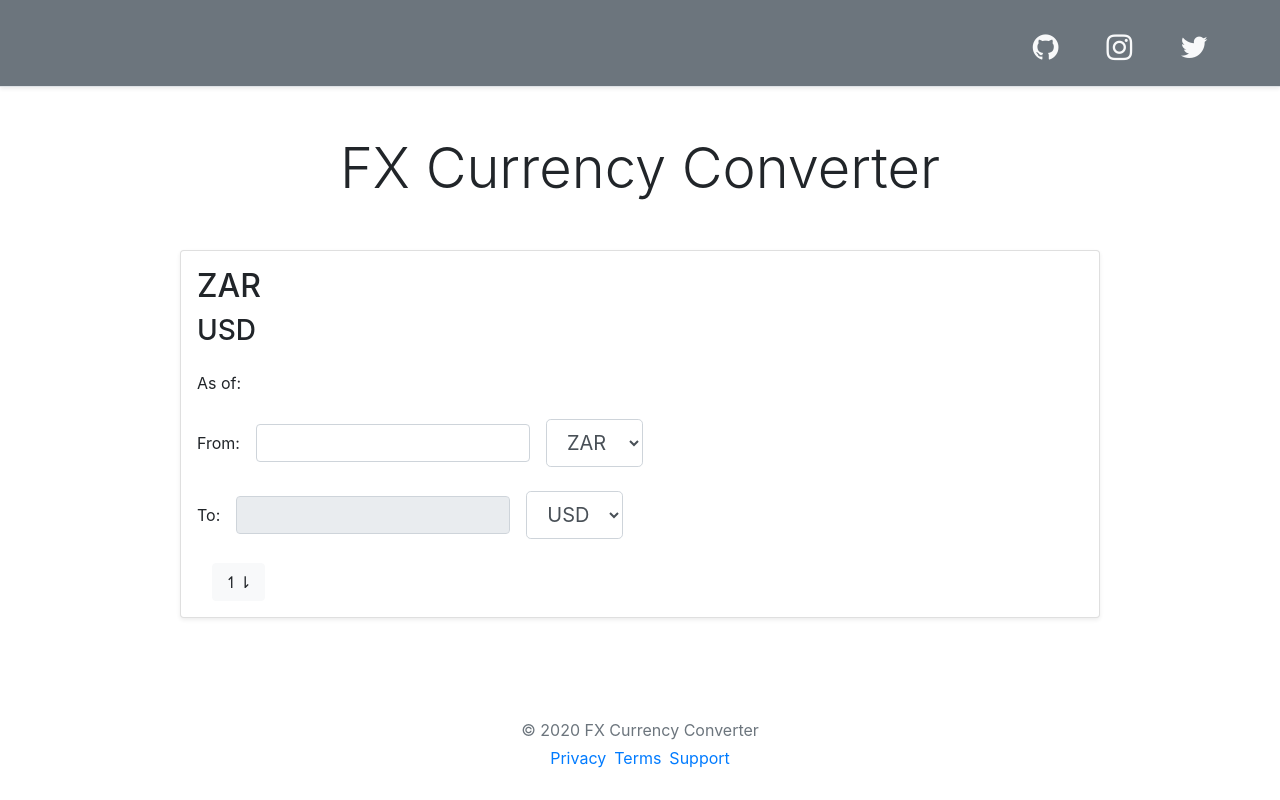
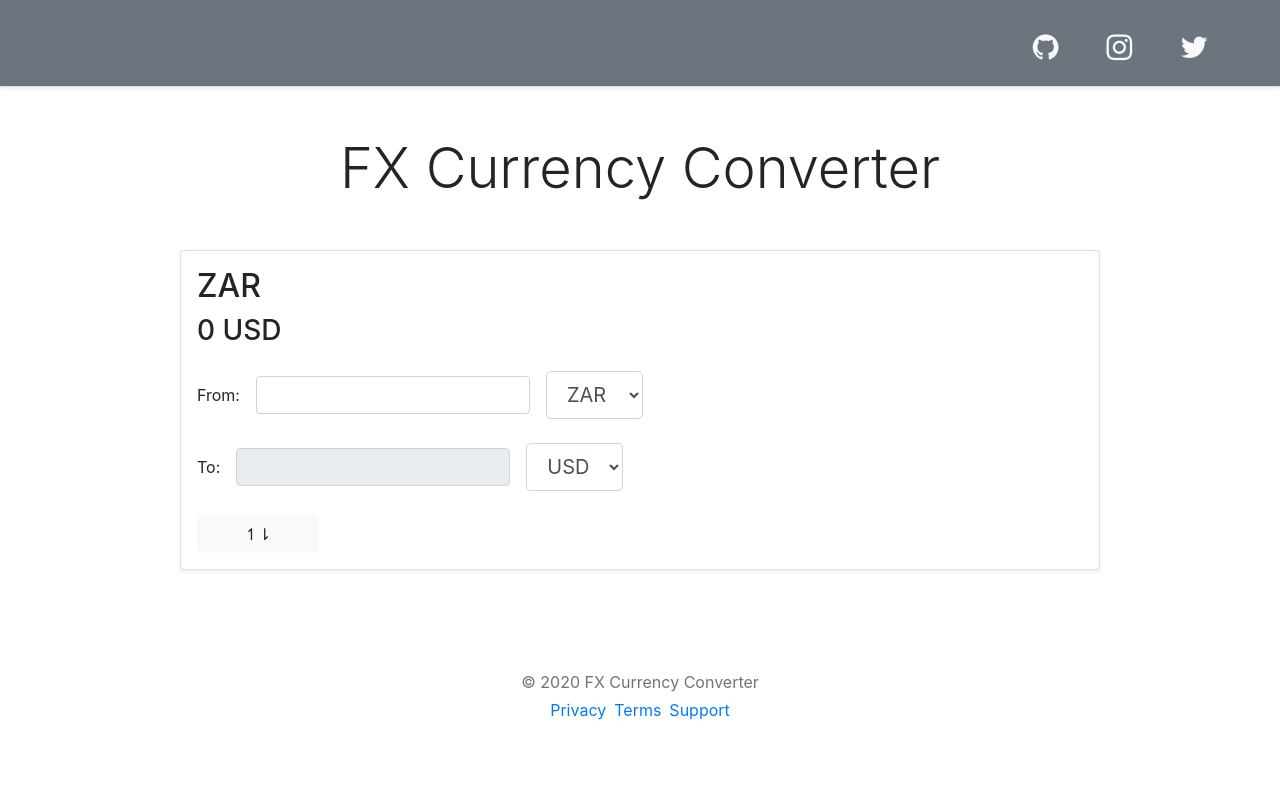
Before and after one commit to tinashe-88/fx-currency-converter, a React (Create React App) app: page / in a window 1280 px wide. Built offline with nearby package versions, Linux system fonts and the light colour scheme.

Commit message:
swap button updated and functional

```diff
--- a/src/components/form/form.component.jsx
+++ b/src/components/form/form.component.jsx
@@ -39,15 +39,32 @@ class Form extends Component {
             fetch(`https://api.exchangeratesapi.io/latest?base=${this.state.base}`)
                 .then(res => res.json())
                 .then(data => {
-                    const date = data.dates
+                    const date = data.date
                     const result = (data.rates[this.state.convertTo] * this.state.amount).toFixed(2)
 
                     this.setState({
-                        result, date
+                        result,
+                        date
                     })
                 })
         }
 
+    }
+
+    handleSwap = e => {
+        const base = this.state.base
+        const convertTo = this.state.convertTo
+
+        e.preventDefault()
+        this.setState(
+            {
+                convertTo: base,
+                base: convertTo,
+                result: null
+            },
+
+            this.calculateAmount
+        )
     }
 
     render(){
@@ -55,11 +72,13 @@ class Form extends Component {
 
         return (
             <div className="col-lg-10 col-md-10 col-sm-10">
-                <h2>{amount} {base}</h2>
+                <h2>{ amount } { base }</h2>
                 <h3>
-                    {result === null ? 'Calculating ' : result} {convertTo}
+                    { amount === '' ?  '0' : result === null ? 0 : result} {convertTo}
                 </h3>
-                <p className="my-4">As of: {date}</p>
+                <p className="my-4">
+                    {amount === '' ? '' : date === null ? '' : date}
+                </p>
 
                 <form className="form-inline mb-4">
                     <label>From: </label>
@@ -90,7 +109,7 @@ class Form extends Component {
                     <input
                         disabled={true}
                         type="number"
-                        value={result === null ? 'Calculating...' : result}
+                        value={result === null ? 0 : result}
                         className="form-control form-control-ls mx-3"
                     />
                     <select
@@ -107,7 +126,11 @@ class Form extends Component {
                         )}
                     </select>
                 </form>
-                <Swap/>
+                <div onClick={this.handleSwap}>
+                    <Swap>
+                        &#8639;&#8642;
+                    </Swap>
+                </div>
             </div>
         )
     }
--- a/src/components/navbar/navbar.component.jsx
+++ b/src/components/navbar/navbar.component.jsx
@@ -5,7 +5,7 @@ const NavBar = () => (
         <nav className="nav justify-content-end pt-2 my-1 my-md-0 mr-md-5">
             <a
                 className="nav-link fa fa-github text-light p-4"
-                href="/"
+                href="https://github.com/tinashe-88"
                 style={{fontSize:30}}
             >
             </a>
@@ -13,14 +13,14 @@ const NavBar = () => (
 
             <a
                 className="nav-link fa fa-instagram text-light p-4"
-                href="/"
+                href="https://www.instagram.com/tinashe88/"
                 style={{fontSize:30}}
             >
             </a>
 
             <a
                 className="nav-link fa fa-twitter text-light p-4"
-                href="/"
+                href="https://twitter.com/tinashe_88"
                 style={{fontSize:30}}
             >
             </a>
--- a/src/components/swap/swap.component.jsx
+++ b/src/components/swap/swap.component.jsx
@@ -1,40 +1,14 @@
-import React, { Component } from 'react';
+import React from 'react';
 
-class Swap extends Component {
-    state = {
-        currencies: ['USD', 'GBP', 'EUR', 'CAD', 'AUD', 'JPY', 'ZAR', 'CHF', 'NZD'],
-        base: 'ZAR',
-        amount: '',
-        convertTo: 'USD',
-        result: '',
-        date: ''
-    }
-
-    handleSwap = e => {
-        e.preventDefault()
-
-        const base = this.state.base
-        const convertTo = this.state.convertTo
-
-        this.setState({
-            convertTo: base,
-            base: convertTo,
-            result: null
-        })
-    }
-
-    render(){
-        return (
-            <div className="col-lg-2 col-md-2 col-sm-2 align-self-center">
-                <button
-                    className="btn btn-light"
-                    onClick={this.handleSwap}
-                >
-                    &#8639;&#8642;
-                </button>
-            </div>
-        )
-    }
-}
+const Swap = ({ children }) => (
+    <div>
+        <button
+            className="btn btn-light col-lg-2 col-md-2 col-sm-2 align-self-center"
+            style={{cursor:'pointer'}}
+        >
+            { children }
+        </button>
+    </div>
+)
 
 export default Swap
```
